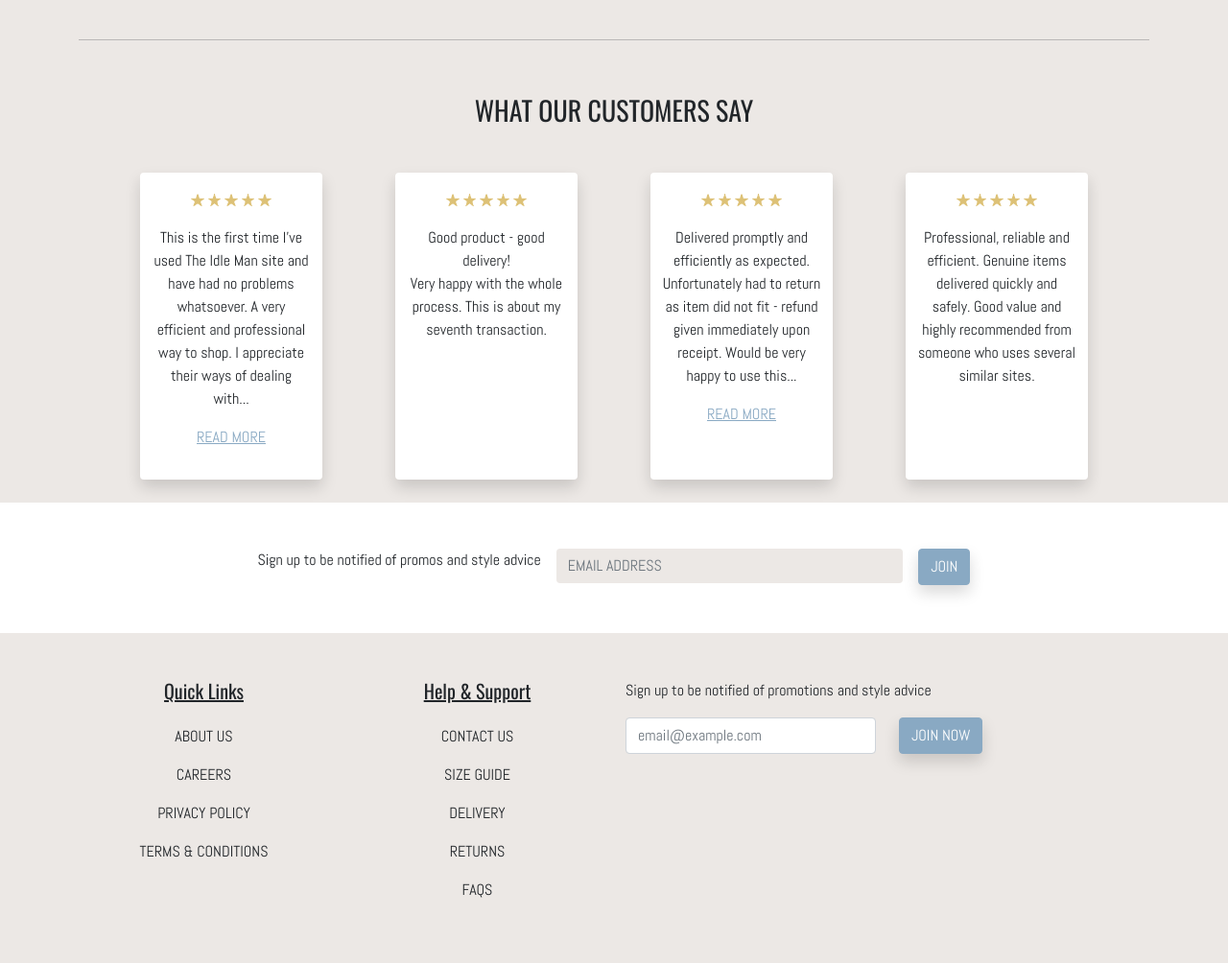
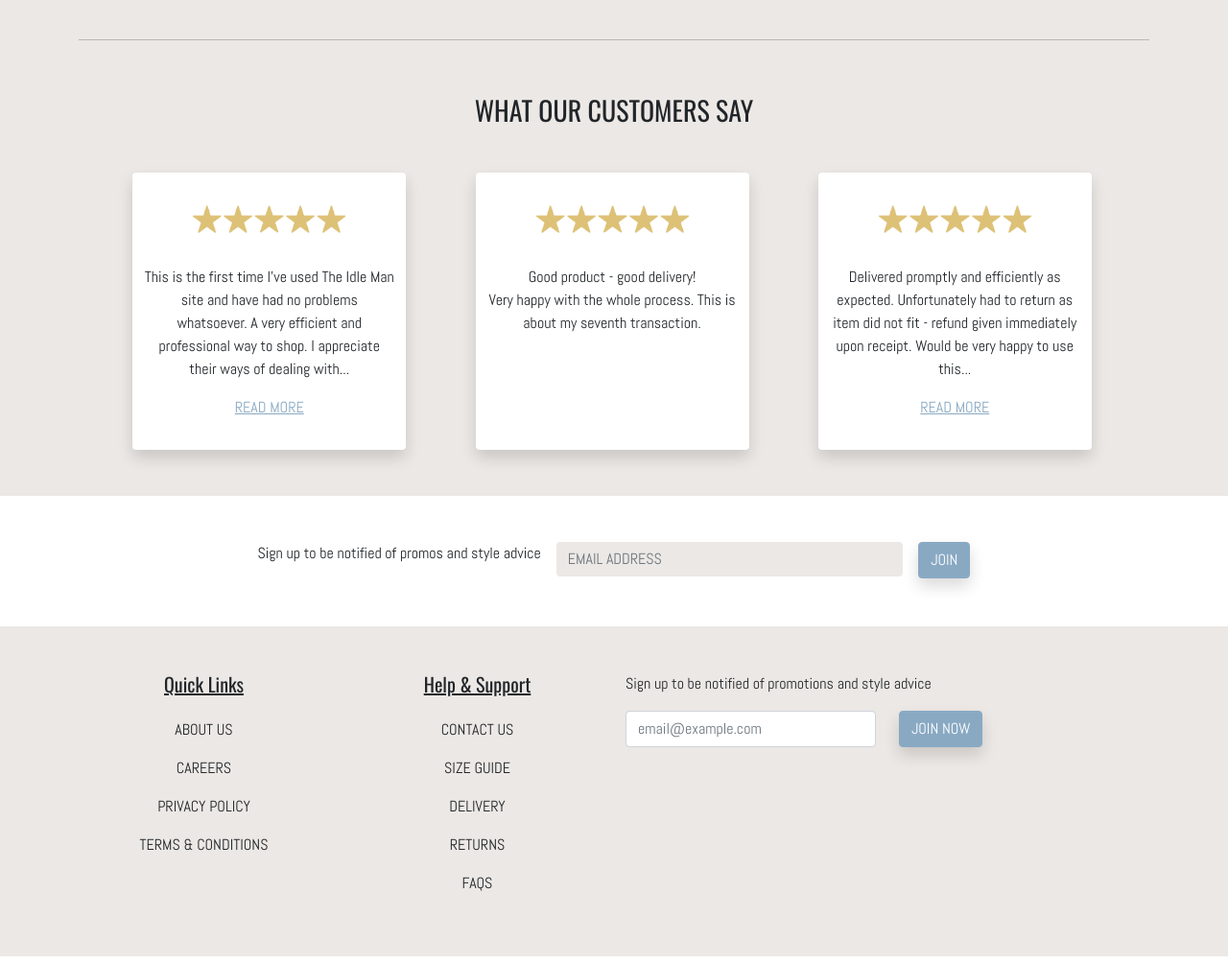
Before and after one commit to marktheskies/theidleman, a Django app: page / in a window 1280 px wide. Shown: the part 1602-2606 px from the top of the page at 96% size. Run offline with Django 3.2, Linux system fonts and the light colour scheme; data that the repository does not hold is empty; style sheets or scripts are compiled from the project's sources; some libraries are stand-ins or nearby versions.

Commit message:
Style reviews

```diff
--- a/templates/home.html
+++ b/templates/home.html
@@ -103,19 +103,19 @@
         <div class="container">
             <div class="row">
                 <div class="col-md-4">
-                    <img class="img-fluid py-1" src="{% static 'images/blog-christmasgifts.jpg' %}" alt="...">
+                    <img class="img-fluid py-1" src="{% static 'images/blog-christmasgifts.jpg' %}">
                     <h5 class="text-uppercase">Christmas Gift Ideas</h5>
                     <p>Christmas is just around the corner and you're fresh out of ideas. Don't panic. We've built an
                         entire...</p>
                 </div>
                 <div class="col-md-4">
-                    <img class="img-fluid py-1" src="{% static 'images/blog-winterstyles.jpg' %}" alt="...">
+                    <img class="img-fluid py-1" src="{% static 'images/blog-winterstyles.jpg' %}">
                     <h5 class="text-uppercase">5 Best Winter Styles</h5>
                     <p>Cold weather doesn't automatically mean you need to reach for your big coat. We've got some
                         fresh...</p>
                 </div>
                 <div class="col-md-4">
-                    <img class="img-fluid py-1" src="{% static 'images/blog-wardrobehacks.jpg' %}" alt="...">
+                    <img class="img-fluid py-1" src="{% static 'images/blog-wardrobehacks.jpg' %}">
                     <h5 class="text-uppercase">Our Top Wardrobe Hacks</h5>
                     <p>So you've just invested in a new wardrobe. You've got the shoes, the suit, and the...</p>
                 </div>
@@ -136,13 +136,11 @@
     <div class="container-fluid bg-light text-center">
         <div class="container">
             <h3 class="text-uppercase py-3">What Our Customers Say</h3>
-            <div class="row justify-content-evenly py-4">
-                <div class="col-2 bg-white py-3 rounded shadow">
-                    <img class="img-fluid col-md-1" src="{% static 'images/star.png' %}" alt="...">
-                    <img class="img-fluid col-md-1" src="{% static 'images/star.png' %}" alt="...">
-                    <img class="img-fluid col-md-1" src="{% static 'images/star.png' %}" alt="...">
-                    <img class="img-fluid col-md-1" src="{% static 'images/star.png' %}" alt="...">
-                    <img class="img-fluid col-md-1" src="{% static 'images/star.png' %}" alt="...">
+            <div class="row py-4 justify-content-evenly">
+                <div class="col-md-3 me-1 bg-white py-3 rounded shadow mb-4">
+                    <div class="py-3 px-5">
+                        <img src="{% static 'images/five-stars.png' %}" alt="five stars" class="img-fluid">
+                    </div>
                     <div class="py-3">
                         <p>This is the first time I've used The Idle Man site and have had no problems
                             whatsoever. A very efficient and professional way to shop. I appreciate their ways of
@@ -151,38 +149,24 @@
                         <a href="#" class="text-uppercase">Read More</a>
                     </div>
                 </div>
-                <div class="col-2 bg-white py-3 rounded shadow">
-                    <img class="img-fluid col-md-1" src="{% static 'images/star.png' %}" alt="...">
-                    <img class="img-fluid col-md-1" src="{% static 'images/star.png' %}" alt="...">
-                    <img class="img-fluid col-md-1" src="{% static 'images/star.png' %}" alt="...">
-                    <img class="img-fluid col-md-1" src="{% static 'images/star.png' %}" alt="...">
-                    <img class="img-fluid col-md-1" src="{% static 'images/star.png' %}" alt="...">
+
+                <div class="col-md-3 me-1 bg-white py-3 rounded shadow mb-4">
+                    <div class="py-3 px-5">
+                        <img src="{% static 'images/five-stars.png' %}" alt="five stars" class="img-fluid">
+                    </div>
                     <div class="py-3">
                         <p>Good product - good delivery!<br>
                             Very happy with the whole process. This is about my seventh transaction.</p>
                     </div>
                 </div>
-                <div class="col-2 bg-white py-3 rounded shadow">
-                    <img class="img-fluid col-md-1" src="{% static 'images/star.png' %}" alt="...">
-                    <img class="img-fluid col-md-1" src="{% static 'images/star.png' %}" alt="...">
-                    <img class="img-fluid col-md-1" src="{% static 'images/star.png' %}" alt="...">
-                    <img class="img-fluid col-md-1" src="{% static 'images/star.png' %}" alt="...">
-                    <img class="img-fluid col-md-1" src="{% static 'images/star.png' %}" alt="...">
+                <div class="col-md-3 me-1 bg-white py-3 rounded shadow mb-4">
+                    <div class="py-3 px-5">
+                        <img src="{% static 'images/five-stars.png' %}" alt="five stars" class="img-fluid">
+                    </div>
                     <div class="py-3">
                         <p>Delivered promptly and efficiently as expected. Unfortunately had to return as item did not
                             fit - refund given immediately upon receipt. Would be very happy to use this...</p>
                         <a href="#" class="text-uppercase">Read More</a>
-                    </div>
-                </div>
-                <div class="col-2 bg-white py-3 rounded shadow">
-                    <img class="img-fluid col-md-1" src="{% static 'images/star.png' %}" alt="...">
-                    <img class="img-fluid col-md-1" src="{% static 'images/star.png' %}" alt="...">
-                    <img class="img-fluid col-md-1" src="{% static 'images/star.png' %}" alt="...">
-                    <img class="img-fluid col-md-1" src="{% static 'images/star.png' %}" alt="...">
-                    <img class="img-fluid col-md-1" src="{% static 'images/star.png' %}" alt="...">
-                    <div class="py-3">
-                        <p>Professional, reliable and efficient. Genuine items delivered quickly and safely. Good value
-                            and highly recommended from someone who uses several similar sites.</p>
                     </div>
                 </div>
             </div>
```
Also changed, not shown: core/static/images/five-stars.png (added).
